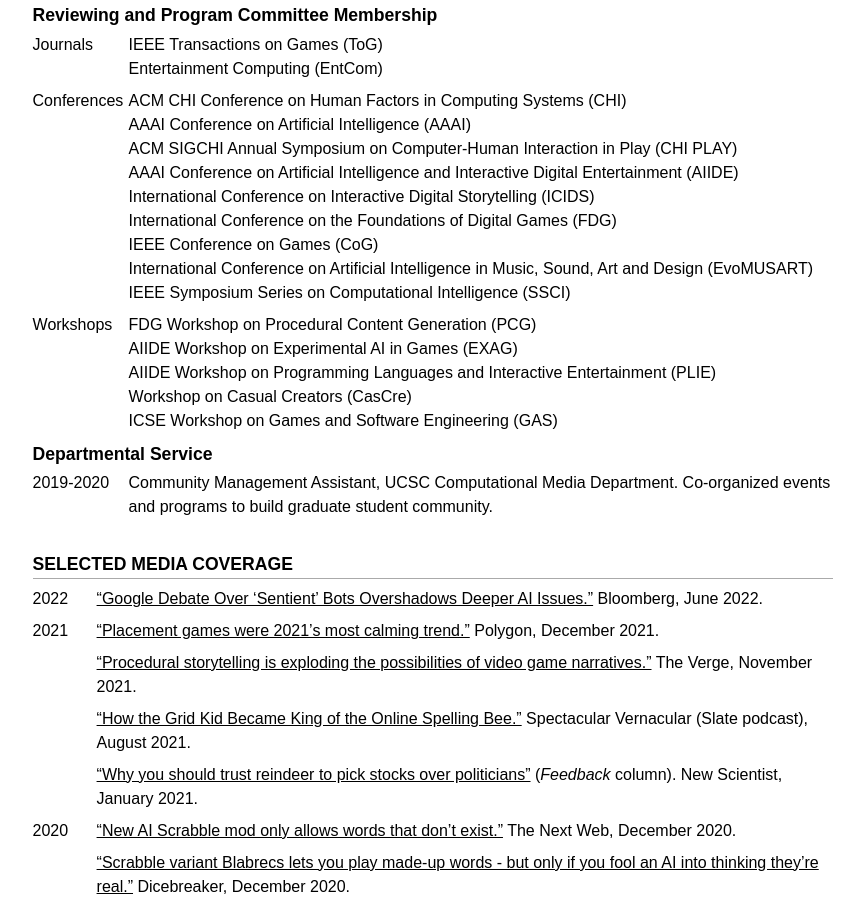
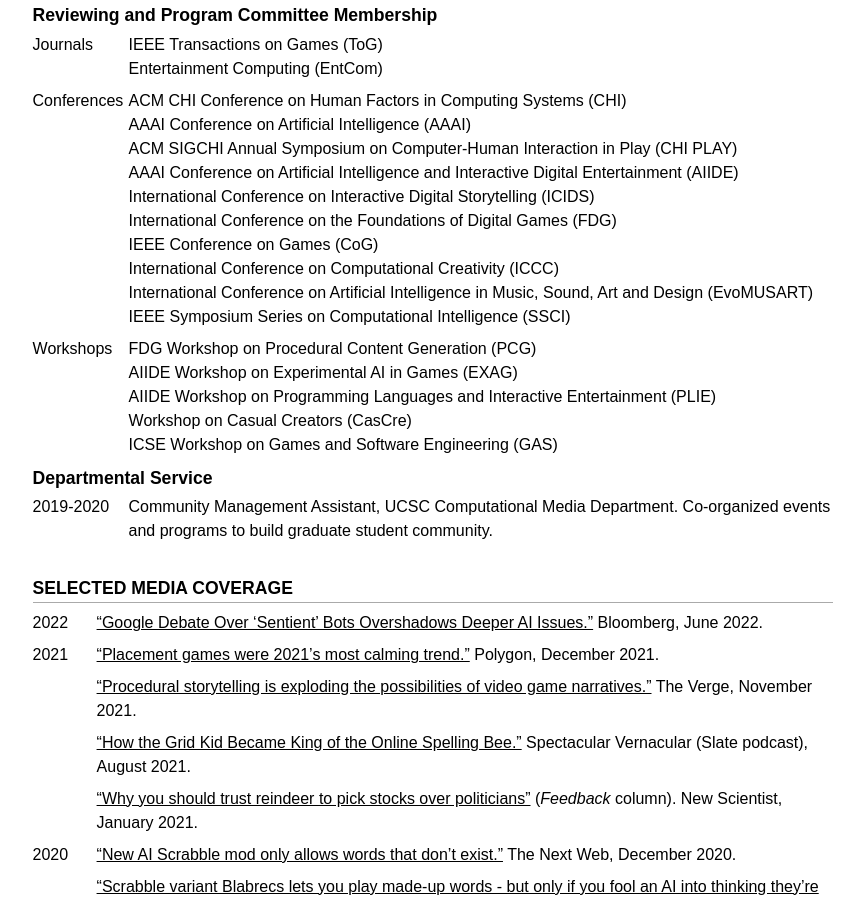
Before and after one commit to mkremins/mkremins.github.io, a Jekyll site: the page built from cv/index.html, in a window 1280 px wide and 900 px high, scrolled down 8943 px. Shown: the whole window, without its empty margins (207-1068 px from the left). Built offline with Jekyll 4.4.1, drawn with Linux system fonts in a browser that asks for light colours; some web fonts are replaced.

Commit message:
Add ICCC 2023 PC membership to CV

```diff
--- a/cv/index.html
+++ b/cv/index.html
@@ -450,6 +450,7 @@ layout: null
             International Conference on Interactive Digital Storytelling (ICIDS)<br>
             International Conference on the Foundations of Digital Games (FDG)<br>
             IEEE Conference on Games (CoG)<br>
+            International Conference on Computational Creativity (ICCC)<br>
             International Conference on Artificial Intelligence in Music, Sound, Art and Design (EvoMUSART)<br>
             IEEE Symposium Series on Computational Intelligence (SSCI)
           </div>
```
